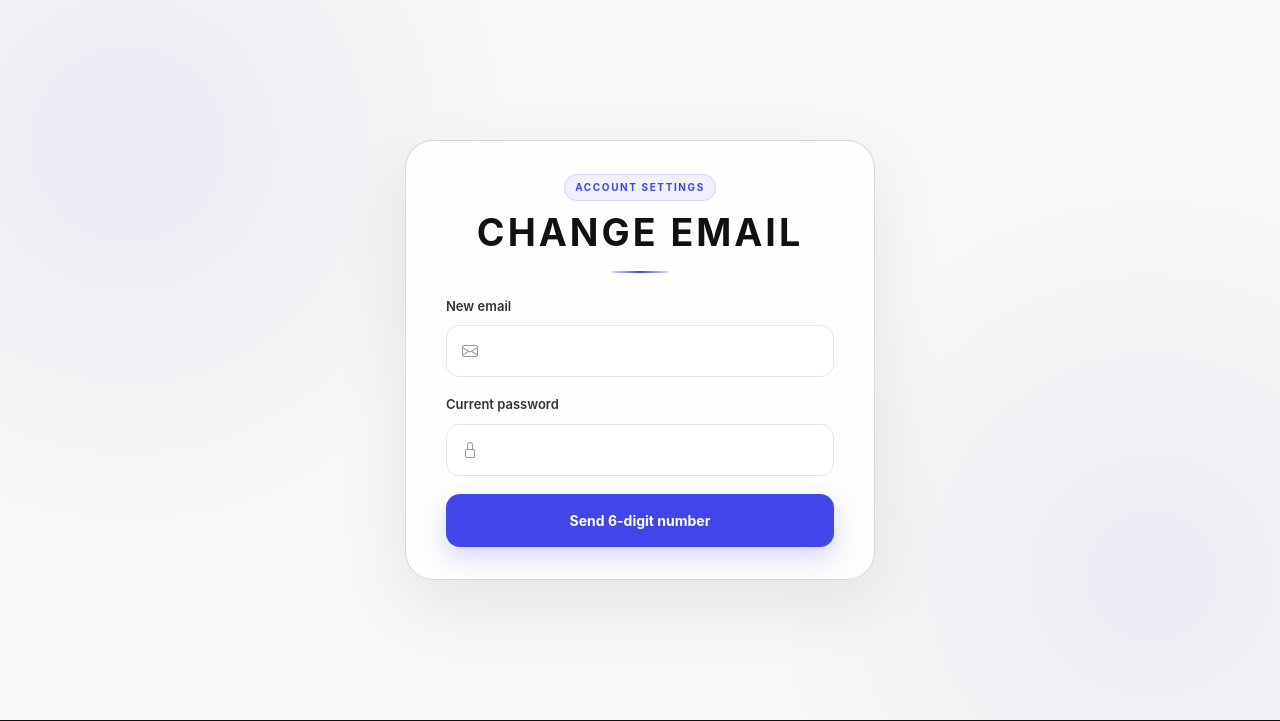
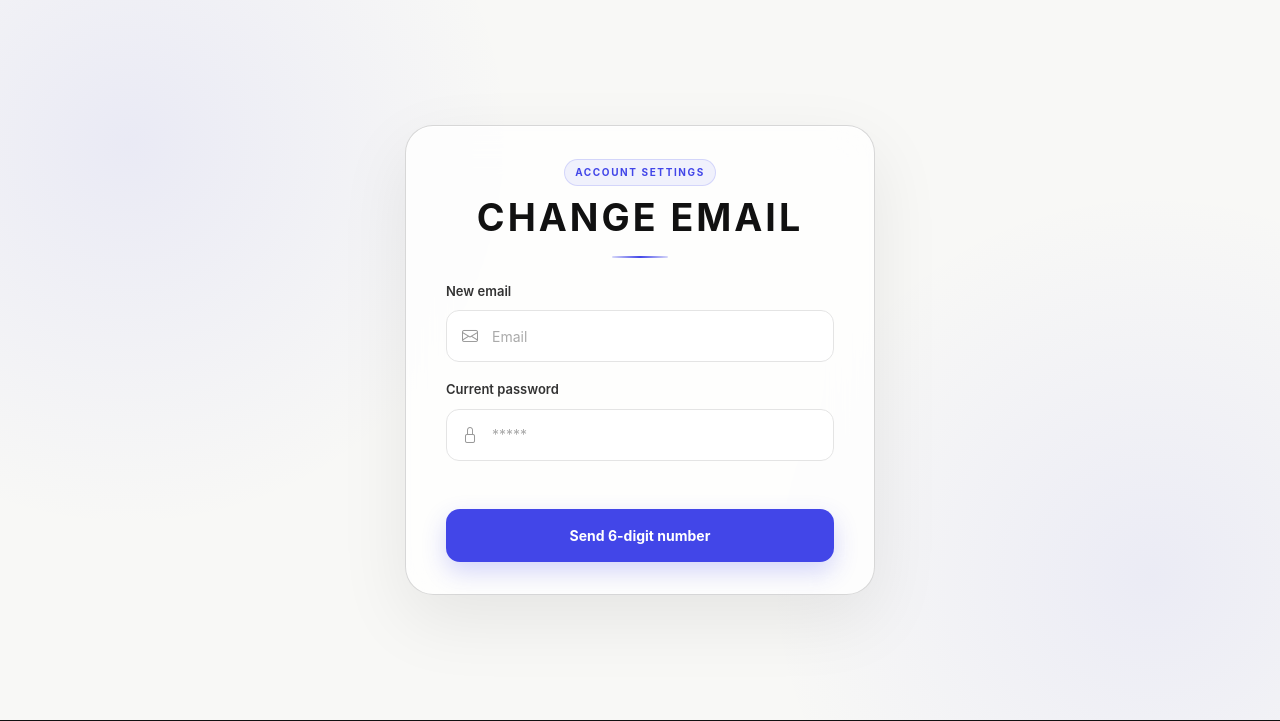
Before and after one commit to yasinnazari/LogixShop, a Django app: page /email/change/ in a window 1280 px wide. Shown: the part 93-814 px from the top of the page. Run offline with Django 5.2, Linux system fonts and the light colour scheme; a user stored in the database is signed in; parts of the project's set-up code (start-up, migrations or seed data) failed here and were passed over.

Commit message:
some changes on change email page 2/2

```diff
--- a/shop/templates/auth/email_change.html
+++ b/shop/templates/auth/email_change.html
@@ -27,7 +27,7 @@
                     <label for="email">New email</label>
                     <div class="input-wrapper">
                         <i class="bi bi-envelope"></i>
-                        <input id="email" type="email" name="email" maxlength="254" autocomplete="email" required>
+                        <input id="email" type="email" name="email" maxlength="254" placeholder="Email" autocomplete="email" required>
                     </div>
                     {% for error in errors.email %}
                         <div class="text-danger">{{ error }}</div>
@@ -38,14 +38,14 @@
                     <label for="current-password">Current password</label>
                     <div class="input-wrapper">
                         <i class="bi bi-lock"></i>
-                        <input id="current-password" type="password" name="current_password" autocomplete="current-password" required>
+                        <input id="current-password" type="password" name="current_password" placeholder="*****" autocomplete="current-password" required>
                     </div>
                     {% for error in errors.current_password %}
                         <div class="text-danger">{{ error }}</div>
                     {% endfor %}
                 </div>
 
-                <button class="login-btn" type="submit">Send 6-digit number</button>
+                <button class="login-btn mt-5" type="submit">Send 6-digit number</button>
             </form>
          </div>
       </div>
```
